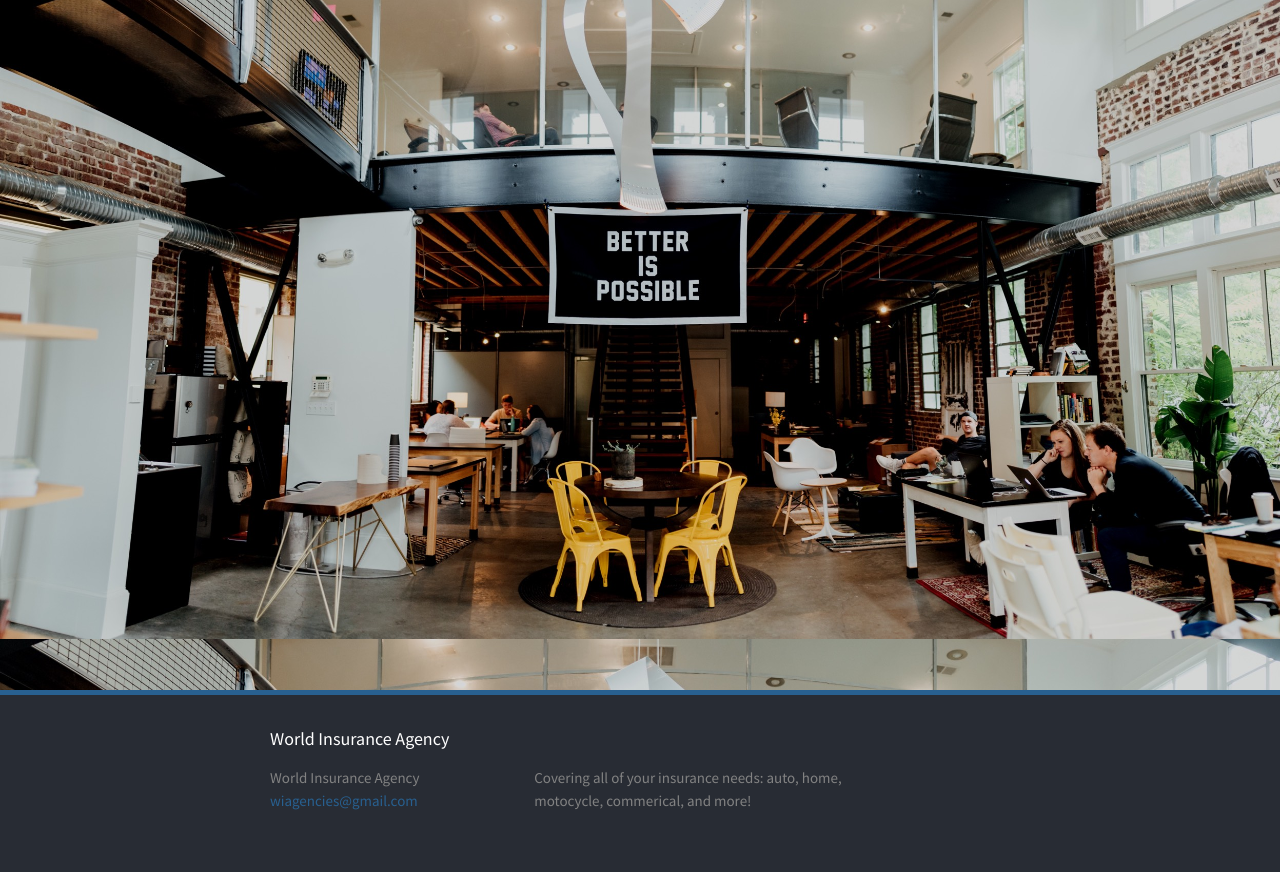
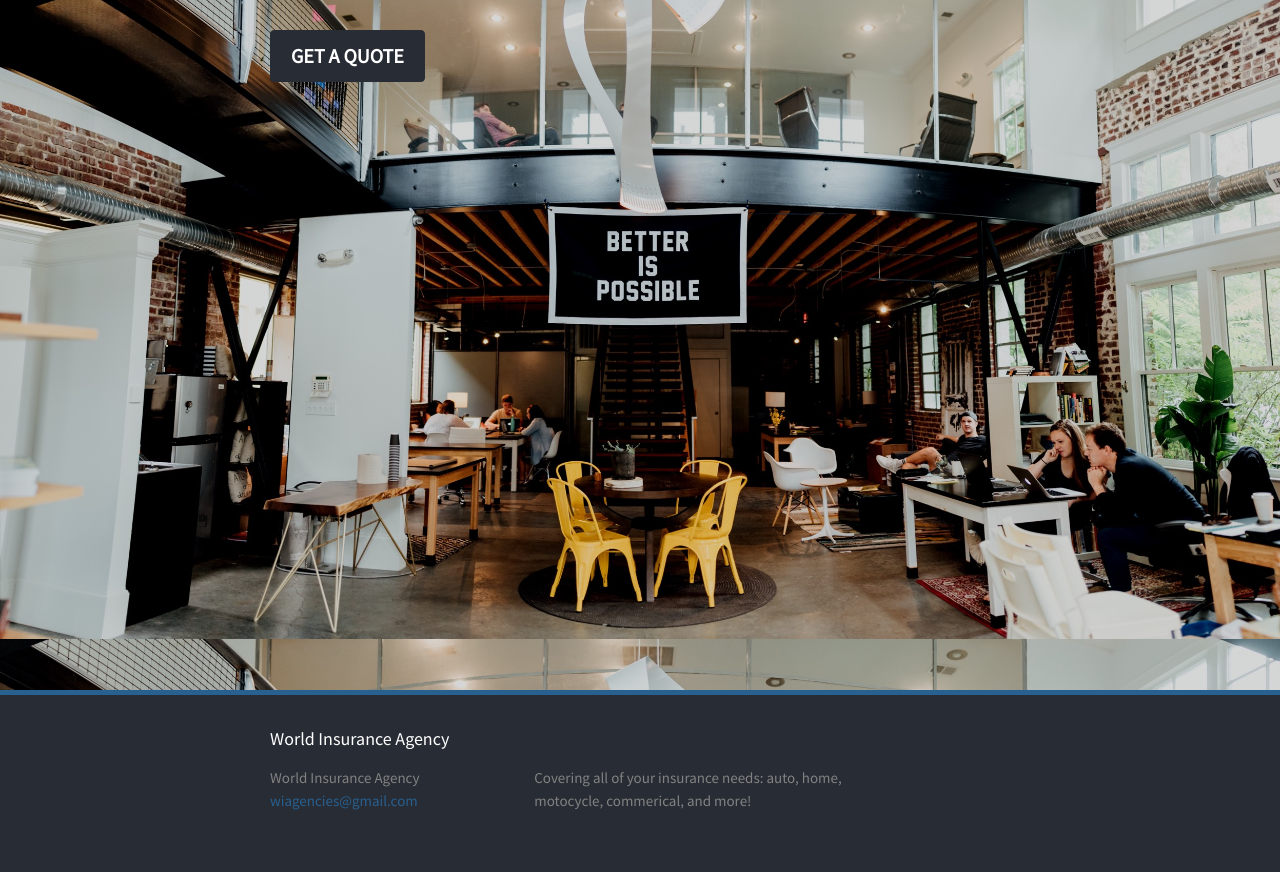
Before and after one commit to mariolopjr/wiagencies-old, a Jekyll site: the page built from index.html, in a window 1280 px wide. Shown: the part 100-972 px from the top of the page. Built offline with Jekyll 4.4.1, drawn with Linux system fonts in a browser that asks for light colours.

Commit message:
Added quote button, needs to be properly positioned on desktop view

```diff
--- a/_sass/_layout.scss
+++ b/_sass/_layout.scss
@@ -127,3 +127,34 @@
     width: $content-width;
     height: 70vh;
 }
+
+/**
+ *
+ */
+.sign-up-btn {
+    -webkit-user-select: none;
+    background-color: $background-color;
+    border-color: $background-color;
+    border-radius: 4px;
+    border-style: solid;
+    border-width: 1px;
+    box-sizing: border-box;
+    color: $text-color;
+    cursor: pointer;
+    display: inline-block;
+    font-size: 20px;
+    font-weight: 900;
+    line-height: 26px;
+    padding-bottom: 12px;
+    padding-left: 20px;
+    padding-right: 20px;
+    padding-top: 12px;
+    text-transform: uppercase;
+
+    &,
+    &:hover,
+    &:visited {
+        color: $text-color;
+        text-decoration: none;
+    }
+}
--- a/index.html
+++ b/index.html
@@ -3,4 +3,5 @@ layout: default
 ---
 
 <div class="home">
+    <a href="http://843500.clutchinsurance.com" class="sign-up-btn">Get a quote</a>
 </div>
```
